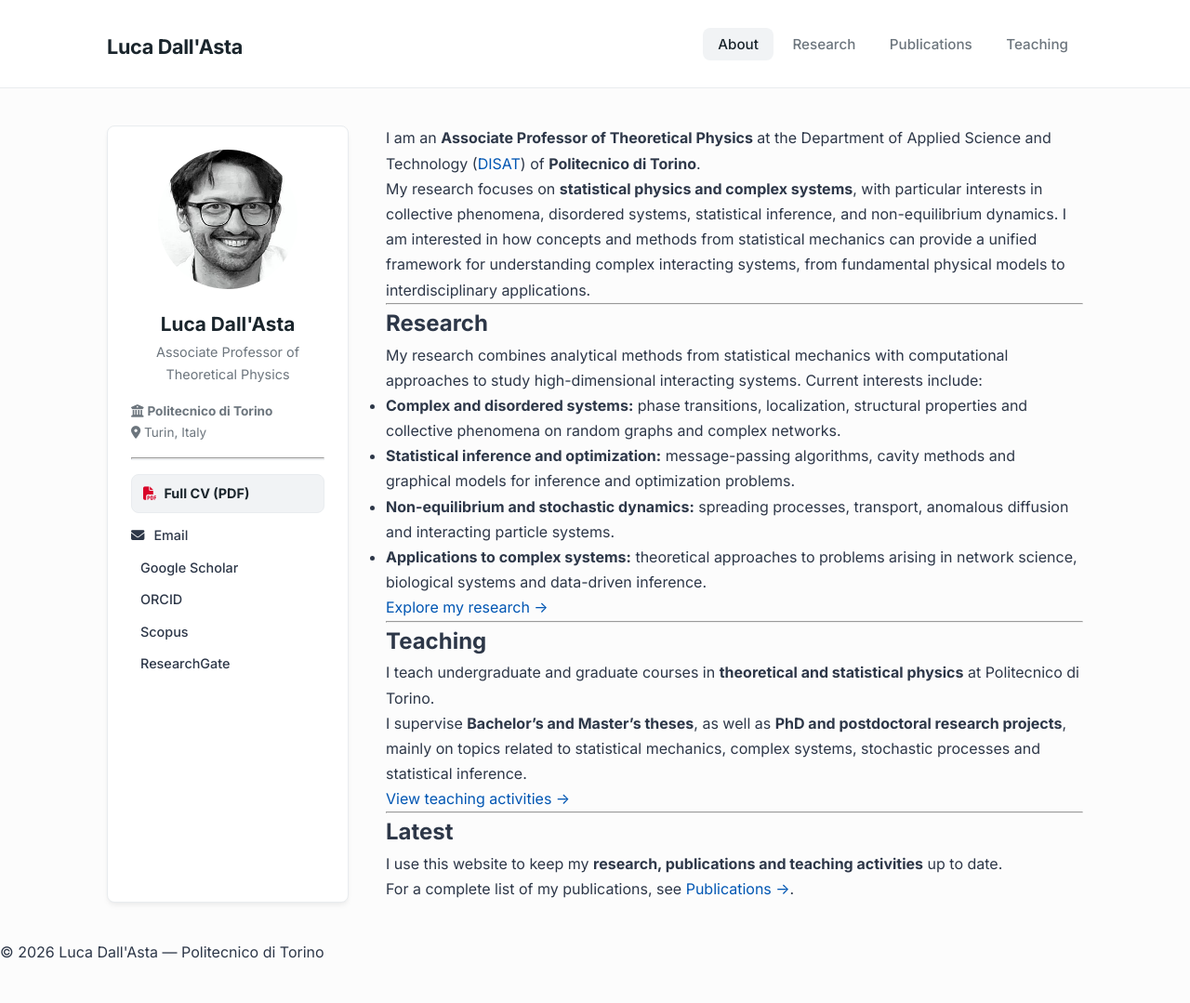
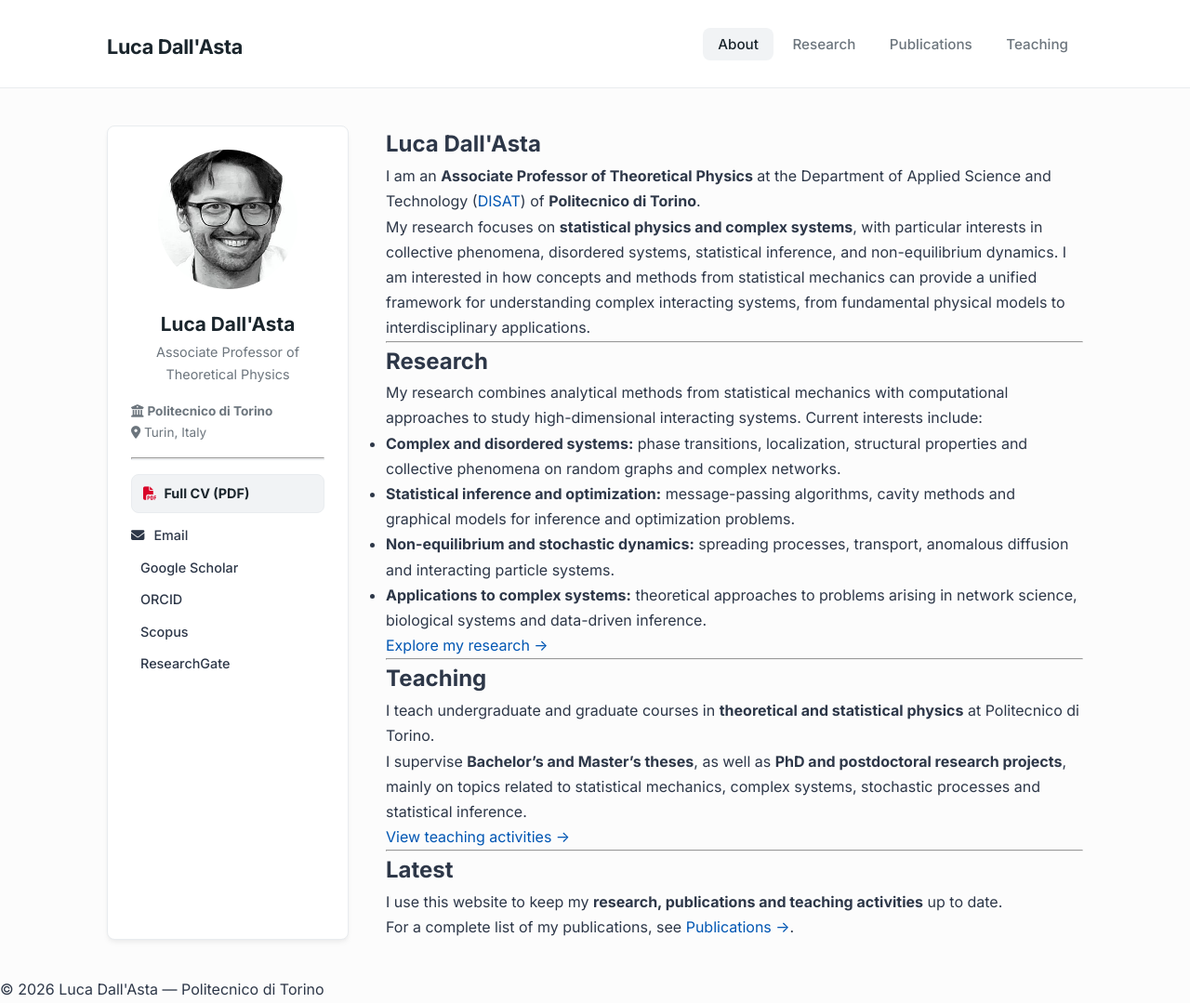
Before and after one commit to dallasta/dallasta.github.io, a Jekyll site: the page built from _pages/about.md, in a window 1280 px wide and 1079 px high. Shown: the whole window at 93% size. Built offline with Jekyll 4.4.1, drawn with Linux system fonts in a browser that asks for light colours; a style sheet for code colours, icons or effects is not loaded.

Commit message:
Add files via upload

```diff
--- a/_pages/about.md
+++ b/_pages/about.md
@@ -1,5 +1,6 @@
 ---
 permalink: /
+title: "Luca Dall'Asta"
 author_profile: true
 ---
 
```
